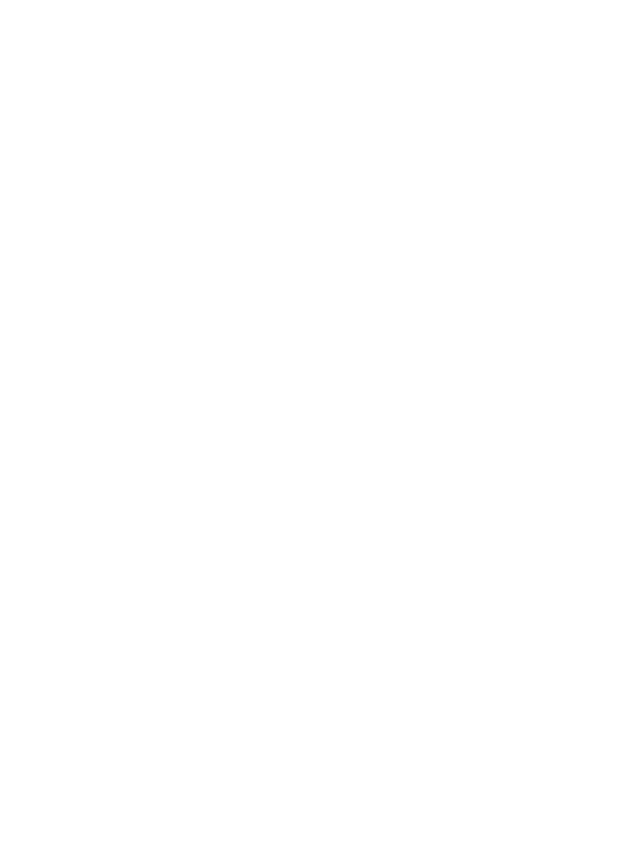
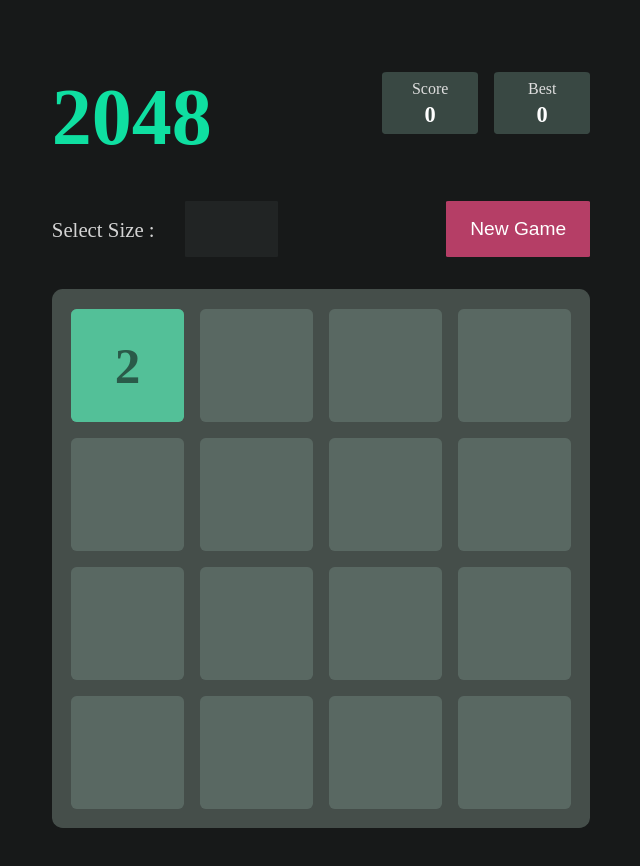
Before and after one commit to MihaiIon/Game_2048, a plain HTML site: page index.html in a window 1280 px wide. Shown: the whole page, without its empty margins (319-959 px from the left). Before the commit the page ends 800 px from the top, so only its background shows below. Drawn offline with Linux system fonts and the light colour scheme.

Commit message:
Added G Interface

```diff
--- a/css/styles.css
+++ b/css/styles.css
@@ -0,0 +1,194 @@
+/**
+ * General
+ */
+body {
+	display: flex;
+	align-items: center;
+	justify-content: center;
+	background-color: #171919;
+}
+
+.page {
+	padding: 4em 0;
+}
+
+.space-between {
+	display: flex;
+	justify-content: space-between;
+}
+
+/**
+ * Header
+ */
+.game--title {
+	font-size: 5em;
+	color: #0fdfa1;
+	margin: 0;
+}
+
+.game--stats {
+	display: flex;
+	justify-content: space-between;
+}
+
+.game--stats-box {
+	color: #dedede;
+	min-width: 3em;
+	max-height: 3.4em;
+	padding: 0.5em 1.5em 0em 1.5em;
+	border-radius: 5%;
+    background-color: #394843;
+}
+
+.game--stats-box:first-child {
+	margin-right: 1em;
+}
+
+.game--stats-title,
+.game--stats-value {
+	text-align: center;
+}
+
+.game--stats-value {
+	font-size: 1.4em;
+	font-weight: bold;
+	color: white;
+	margin: 0.2em 0;
+}
+
+.game--controllers {
+	padding: 2.4em 0 2em 0em;
+}
+
+.game--controllers label {
+	font-size: 1.3em;
+	color: #d4d4d4;
+}
+
+#game--size-input,
+#game--start-btn {
+	font-size: 1.2em;
+	padding: 0.5em 1.2em;
+	border-radius: 2%;
+	outline: none;
+}
+
+#game--size-input {
+	color: #33a382;
+	padding-right: 0;
+	margin-left: 1em;
+	background-color: #212424;
+	border: solid #212424 1px;
+}
+
+#game--start-btn {
+	color: white;
+	background-color: #b53e66;
+	border: solid #b53e66 1px;
+	transition: background-color 0.2s;
+}
+
+#game--start-btn:hover {
+	cursor: pointer;
+	background-color: #da6189;
+}
+
+/**
+ * Board - General
+ */
+#game--board {
+	width: 500px;
+	height: 500px;
+	padding: 1.2em;
+	border-radius: 2%;
+	background-color: #454e4a;
+}
+
+.board-grid, .board-tiles {
+	position: absolute;
+	z-index: 1;
+}
+
+.board-row {
+	display: flex;
+}
+
+.board-cell {
+	background-color: #596862;
+}
+
+.board-cell, .tile {
+	border-radius: 5%;
+}
+
+.board-row:not(:last-child) {
+	margin-bottom: 1em;
+}
+
+.board-cell:not(:last-child) {
+	margin-right: 1em;
+}
+
+.game--board-size-4 .board-cell,
+.game--board-size-4 .tile
+{ width: 113px; height: 113px; }
+
+.game--board-size-5 .board-cell,
+.game--board-size-5 .tile
+{ width: 100px; height: 100px; }
+
+.game--board-size-6 .board-cell,
+.game--board-size-6 .tile
+{ width: 90px; height: 90px; }
+
+.game--board-size-7 .board-cell,
+.game--board-size-7 .tile
+{ width: 80px; height: 80px; }
+
+.game--board-size-8 .board-cell,
+.game--board-size-8 .tile
+{ width: 70px; height: 70px; }
+
+
+/**
+ * Board - Tiles
+ */
+#game--tiles {
+	position: absolute;
+	z-index: 10;
+}
+
+.tile {
+	display: flex;
+	justify-content: center;
+	align-items: center;
+}
+
+.tile-inner {
+	font-size: 3.2em;
+	font-weight: bold;
+}
+
+.tile-level-1 { background-color: #53c098; }
+.tile-level-1 .tile-inner { color: #2a5a49; }
+
+.tile-level-2 { background-color: #74c3a6; }
+.tile-level-2 .tile-inner { color: #32463f; }
+
+.tile-level-3 { background-color: #74c3a6; }
+.tile-level-3 .tile-inner { color: #32463f; }
+
+.tile-level-4 { background-color: #74c3a6; }
+.tile-level-4 .tile-inner { color: #32463f; }
+
+.tile-level-5 { background-color: #74c3a6; }
+.tile-level-5 .tile-inner { color: #32463f; }
+
+.tile-level-6 { background-color: #74c3a6; }
+.tile-level-6 .tile-inner { color: #32463f; }
+
+.tile-level-7 { background-color: #74c3a6; }
+.tile-level-7 .tile-inner { color: #32463f; }
+
+.tile-level-8 { background-color: #74c3a6; }
+.tile-level-8 .tile-inner { color: #32463f; }
--- a/index.html
+++ b/index.html
@@ -35,6 +35,67 @@
 	</script>
 </head>
 <body>
+	<div class="page">
+		<header>
+			<div class="space-between">
+				<h1 class="game--title">2048</h1>
+				<div class="game--stats">
+					<div class="game--stats-box">
+						<div class="game--stats-title">Score</div>
+						<p id="game--score" class="game--stats-value">0</p>
+					</div>
+					<div class="game--stats-box">
+						<div class="game--stats-title">Best</div>
+						<p id="game--best-score" class="game--stats-value">0</p>
+					</div>
+				</div>
+			</div>
+			<div class="game--controllers space-between">
+				<label class="game--size-label">
+					Select Size :
+					<input id="game--size-input" type="number" min="4" max="8" />
+				</label>
+				<button id="game--start-btn">New Game</button>
+			</div>
+		</header>
+		<div id="game--board" class="game--board-size-4">
+			<div class="board-grid">
+				<div class="board-row">
+					<div class="board-cell"></div>
+					<div class="board-cell"></div>
+					<div class="board-cell"></div>
+					<div class="board-cell"></div>
+				</div>
+				<div class="board-row">
+					<div class="board-cell"></div>
+					<div class="board-cell"></div>
+					<div class="board-cell"></div>
+					<div class="board-cell"></div>
+				</div>
+				<div class="board-row">
+					<div class="board-cell"></div>
+					<div class="board-cell"></div>
+					<div class="board-cell"></div>
+					<div class="board-cell"></div>
+				</div>
+				<div class="board-row">
+					<div class="board-cell"></div>
+					<div class="board-cell"></div>
+					<div class="board-cell"></div>
+					<div class="board-cell"></div>
+				</div>
+			</div>
+			<div id="game--tiles" class="board-tiles">
+				<div class="tile tile-level-1">
+					<div class="tile-inner">
+						2
+					</div>
+				</div>
+			</div>
+		</div>
+		<footer>
 
+		</footer>
+	</div>
 </body>
 </html>
--- a/js/src/core.js
+++ b/js/src/core.js
@@ -48,6 +48,14 @@
 			IN_GAME: "In Game",
 			PLAYER_WON: "Player Won",
 			PLAYER_LOST: "Player Lost"
+		},
+
+		/*
+		 *
+		 */
+		SELECTORS: {
+			score: "#game--score",
+			maxScore: "#game--max-score"
 		}
 	}
 
--- a/js/src/core/init.js
+++ b/js/src/core/init.js
@@ -12,9 +12,9 @@
 
 		if ( size )
 		{
-			if ( !regexp.test(size) || size < 2 || size > 12 )
+			if ( !regexp.test(size) || size < 4 || size > 8 )
 				throw new Error( "The 'size' provided is incorrect. "
-					+ "The size of the board must be a number between 2 and 12." );
+					+ "The size of the board must be a number between 4 and 8." );
 		}
 
 		// Correct size if 'undefined' or 'null'.
@@ -24,7 +24,7 @@
 		this.state = this.STATE.IDLE;
 
 		this.currentScore = 0;
-		this.maxScore = 0;
+		this.bestScore = 0;
 
 		this.addKeyListeners();
 	};
--- a/js/src/model/board.js
+++ b/js/src/model/board.js
@@ -1,10 +1,10 @@
 /**
  *
  */
-Board = function( size ){
+var Board = function( size ){
 
 	// Jquery element corresonding to the board.
-	this.$board = $(this.JQUERY_SELECTOR);
+	this.$board = $( this.BOARD_SELECTOR );
 
 	// Build the grid.
 	this.size = size;
@@ -23,5 +23,5 @@
 /*
  * Constants
  */
-Board.prototype.TILE_SIZE = 20;
-Board.prototype.JQUERY_SELECTOR = '#board-game';
+Board.prototype.BOARD_SELECTOR = "#game--board";
+Board.prototype.TILES_SELECTOR = "#game--tiles";
```
